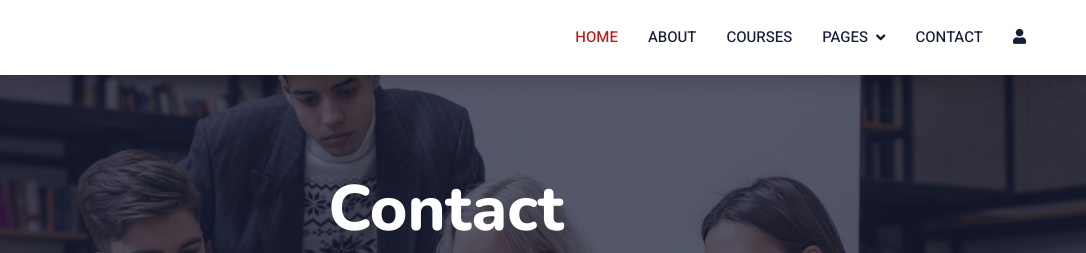
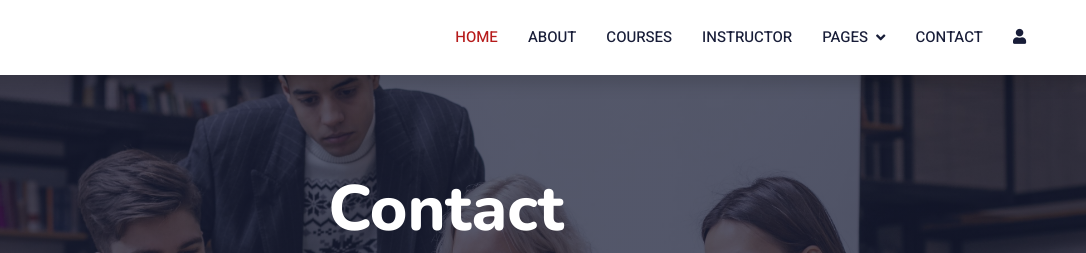
Before and after one commit to thenoobco/oppia, a plain HTML site: page contact.html in a window 1280 px wide. Shown: the top 253 px of the page, 194-1280 px from the left. Drawn offline with nearby package versions, Linux system fonts and the light colour scheme.

Commit message:
Update contact.html

```diff
--- a/contact.html
+++ b/contact.html
@@ -63,6 +63,7 @@
                 <a href="index.html" class="nav-item nav-link active">Home</a>
                 <a href="about.html" class="nav-item nav-link">About</a>
                 <a href="courses.html" class="nav-item nav-link">Courses</a>
+                <a href="instructor.html" class="nav-item nav-link">Instructor</a>
                 <div class="nav-item dropdown">
                     <a href="#" class="nav-link dropdown-toggle" data-bs-toggle="dropdown">Pages</a>
                     <div class="dropdown-menu fade-down m-0">
```
